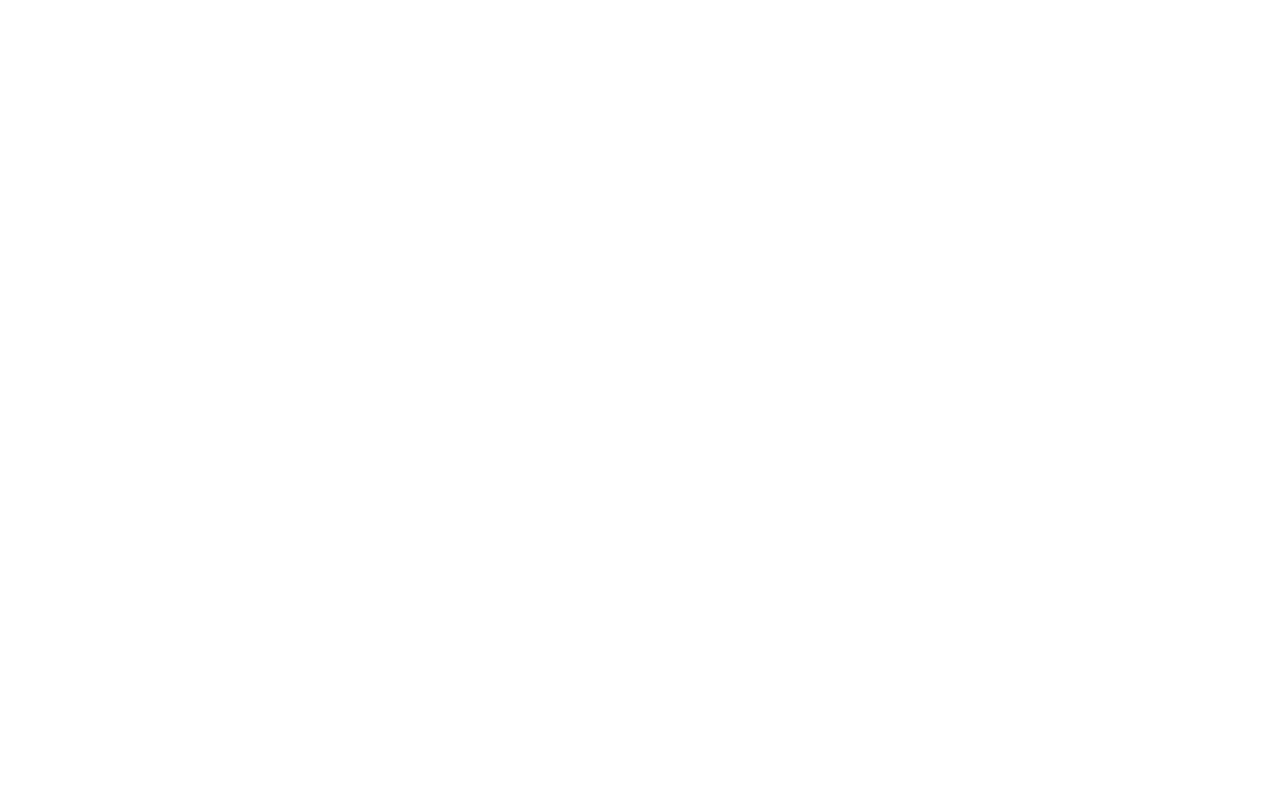
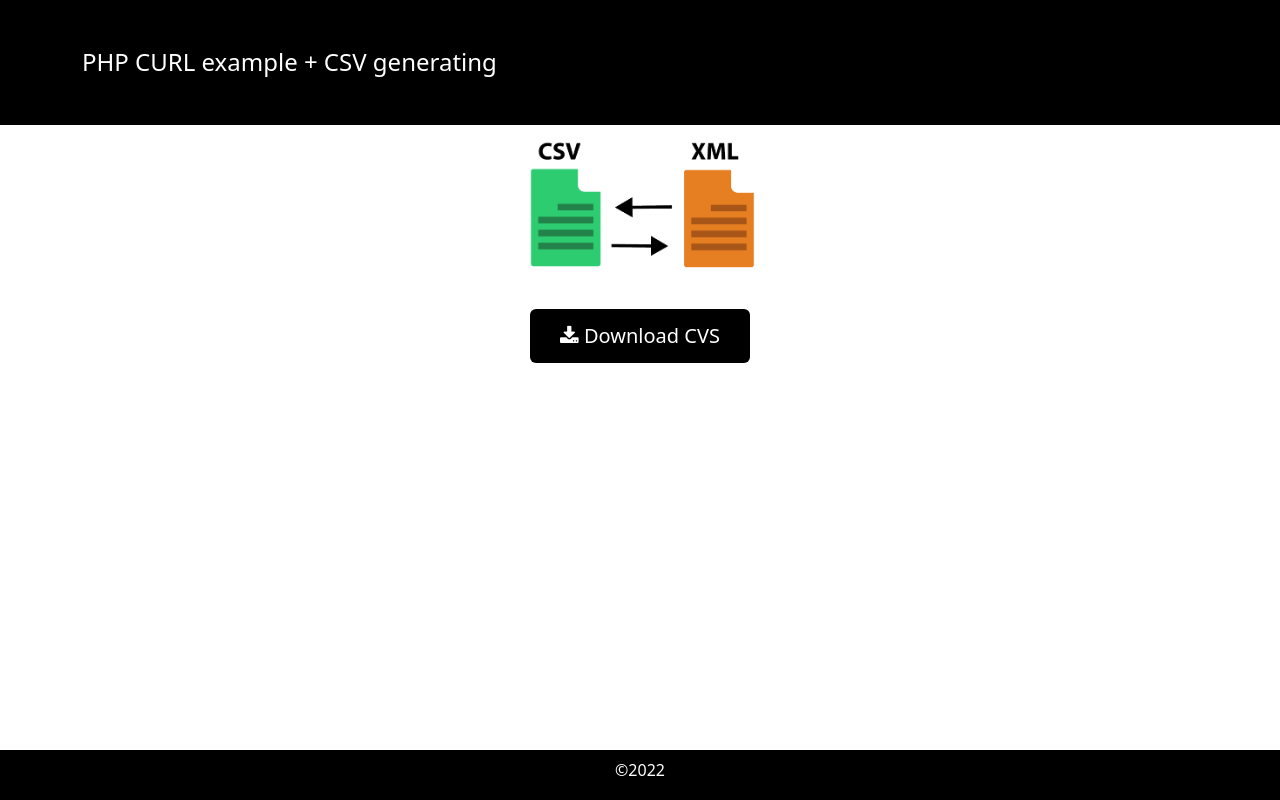
Before and after one commit to czarist/OddsScannerChallenge, a PHP site: page / in a window 1280 px wide. Before the commit the page is empty. Run offline with PHP 8.4, Linux system fonts and the light colour scheme.

Commit message:
frontend

```diff
--- a/PHP/index.php
+++ b/PHP/index.php
@@ -7,18 +7,42 @@
     <meta name="viewport" content="width=device-width, initial-scale=1.0">
     <title>PHP CURL example + CSV generating</title>
     <link rel="stylesheet" href="https://cdn.jsdelivr.net/npm/bootstrap@5.2.3/dist/css/bootstrap.min.css" integrity="sha384-rbsA2VBKQhggwzxH7pPCaAqO46MgnOM80zW1RWuH61DGLwZJEdK2Kadq2F9CUG65" crossorigin="anonymous">
+    <link rel="stylesheet" href="library/style.css">
+    <link rel="stylesheet" href="https://cdnjs.cloudflare.com/ajax/libs/font-awesome/4.7.0/css/font-awesome.min.css">
     <script src="https://code.jquery.com/jquery-3.6.2.js" integrity="sha256-pkn2CUZmheSeyssYw3vMp1+xyub4m+e+QK4sQskvuo4=" crossorigin="anonymous"></script>
-    <script type="text/javascript" src="scripts.js"></script>
+    <script type="text/javascript" src="library/scripts.js"></script>
 </head>
 
-<header class="header">
+<body class="body bg-white">
 
-</header>
+    <header class="header bg-black ">
+        <div class="container pt-5">
+            <div class="row justify-content-center align-items-center">
+                <div class="col-12 ">
+                    <h1 class="text-white h4">PHP CURL example + CSV generating</h1>
+                </div>
+            </div>
+        </div>
+    </header>
 
-<body>
     <div class="container">
+        <div class="row">
+            <div class="col-12 d-flex justify-content-center align-items-center">
+                <img src="library/img.png" alt="img" width="250">
+            </div>
+            <div class="table">
 
+            </div>
+            <div class="col-12 d-flex justify-content-center align-items-center">
+                <button class="btn"><i class="fa fa-download"></i> Download CVS</button>
+            </div>
+        </div>
     </div>
+
+    <footer class="footer bg-black text-center pt-2">
+        <p class="text-white">&copy;<?= date("Y") ?></p>
+    </footer>
+
 </body>
 
 </html>
--- /dev/null
+++ b/PHP/library/style.css
@@ -0,0 +1,33 @@
+.body {
+    width: 100%;
+    min-height: 800px;
+    border: 0;
+}
+
+.header {
+    width: 100%;
+    height: 125px;
+}
+
+.footer {
+    width: 100%;
+    height: 50px;
+    position: absolute;
+    bottom: 0;
+}
+
+/* Style buttons */
+.btn {
+    background-color: black;
+    border: none;
+    color: white;
+    padding: 12px 30px;
+    cursor: pointer;
+    font-size: 20px;
+}
+
+/* Darker background on mouse-over */
+.btn:hover {
+    background-color: #212121;
+    color: white;
+}
```
Also changed, not shown: PHP/library/img.png (added), PHP/library/scripts.js (added), PHP/style.css (deleted).
